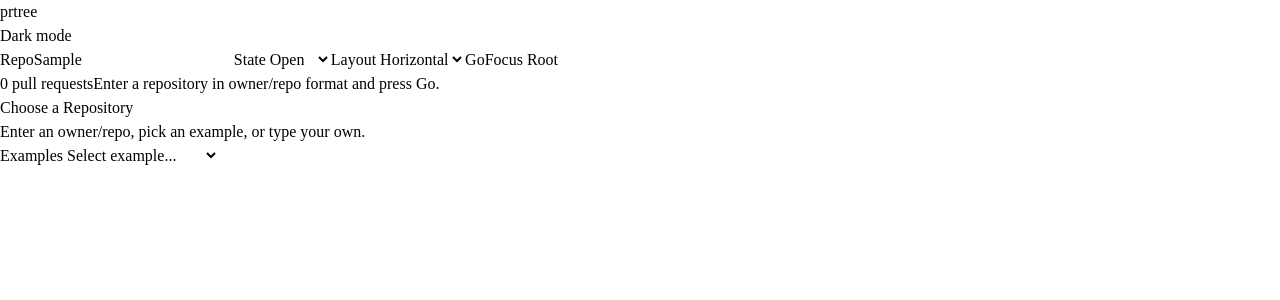
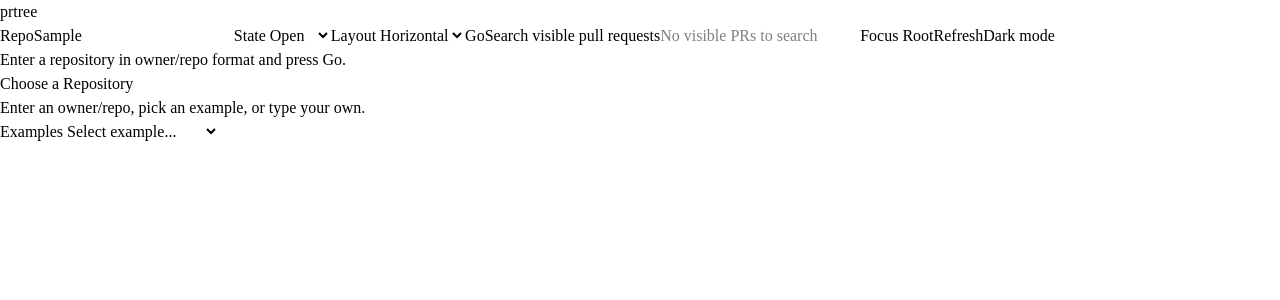
Before and after one commit to chrisvasey/prtree, a React (Vite) app in the folder frontend/: page / in a window 1280 px wide. Both pictures are taken after typing "Sample" into the empty fields and a click on the button "Go". Shown: the top 300 px of the page. Built offline with nearby package versions, Linux system fonts and the light colour scheme.

Commit message:
Refine header controls and graph focus/refresh behavior

```diff
--- a/frontend/src/App.tsx
+++ b/frontend/src/App.tsx
@@ -37,6 +37,12 @@ interface AppProps {
   navigateToRepo: (repo: string, focus?: string | null) => void;
 }
 
+interface LoadGraphOptions {
+  preserveSelectedNodeId?: string | null;
+  preserveFocusedPrId?: string | null;
+  routeFocusParam?: string | null;
+}
+
 function resetGraphState(
   setRawNodes: (nodes: GraphNode[]) => void,
   setRawEdges: (edges: GraphResponse['edges']) => void,
@@ -58,6 +64,8 @@ function resetGraphState(
 export default function App({ routeRepo, routeFocus, navigateToRepo }: AppProps) {
   const reactFlow = useReactFlow();
   const requestIdRef = useRef(0);
+  const fitRafRef = useRef<number | null>(null);
+  const fitRetryRafRef = useRef<number | null>(null);
 
   const [repo, setRepo] = useState(routeRepo ?? '');
   const [exampleRepo, setExampleRepo] = useState('');
@@ -88,7 +96,8 @@ export default function App({ routeRepo, routeFocus, navigateToRepo }: AppProps)
 
   const nodeById = useMemo(() => new Map(rawNodes.map((node) => [node.id, node])), [rawNodes]);
   const selectedNode = selectedNodeId ? nodeById.get(selectedNodeId) : undefined;
-  const rootNodeId = useMemo(() => rawNodes.find((node) => node.type === 'repo')?.id ?? null, [rawNodes]);
+  const rootNode = useMemo(() => rawNodes.find((node) => node.type === 'repo') ?? null, [rawNodes]);
+  const rootNodeId = rootNode?.id ?? null;
 
   const focusedPr = useMemo(() => {
     if (!focusedPrId) {
@@ -104,12 +113,63 @@ export default function App({ routeRepo, routeFocus, navigateToRepo }: AppProps)
     [focusedPrId, rawEdges, rawNodes]
   );
 
+  const visiblePrOptions = useMemo(
+    () =>
+      visibleGraph.nodes
+        .filter((node): node is GraphNode & { type: 'pr' } => node.type === 'pr')
+        .sort((left, right) => left.data.number - right.data.number)
+        .map((node) => ({
+          id: node.id,
+          label: `#${node.data.number} ${node.data.title}`
+        })),
+    [visibleGraph.nodes]
+  );
+
   const positionedNodes = useMemo(
     () => positionGraph(visibleGraph.nodes, visibleGraph.edges, layoutMode),
     [layoutMode, visibleGraph.edges, visibleGraph.nodes]
   );
 
   const activeRepo = loadedRepo ?? routeRepo ?? null;
+
+  const focusedLabel = useMemo(() => {
+    if (focusedPr) {
+      return `Focusing: PR #${focusedPr.data.number} ${focusedPr.data.title}`;
+    }
+
+    if (rootNode) {
+      return `Focusing: Repo ${rootNode.data.label}`;
+    }
+
+    return null;
+  }, [focusedPr, rootNode]);
+
+  useEffect(() => {
+    const trimmedRepo = repo.trim();
+    const titleRepo = activeRepo ?? (trimmedRepo || null);
+
+    if (loading) {
+      document.title = titleRepo ? `Loading ${titleRepo} · prtree` : 'Loading · prtree';
+      return;
+    }
+
+    if (focusedPr && titleRepo) {
+      document.title = `Focusing: PR #${focusedPr.data.number} · ${titleRepo} · prtree`;
+      return;
+    }
+
+    if (rootNode && titleRepo) {
+      document.title = `Focusing: Repo · ${titleRepo} · prtree`;
+      return;
+    }
+
+    if (titleRepo) {
+      document.title = `${titleRepo} · prtree`;
+      return;
+    }
+
+    document.title = 'prtree';
+  }, [activeRepo, focusedPr, loading, repo, rootNode]);
 
   useEffect(() => {
     if (positionedNodes.length === 0) {
@@ -121,7 +181,35 @@ export default function App({ routeRepo, routeFocus, navigateToRepo }: AppProps)
     setNodes(toReactFlowNodes(positionedNodes, layoutMode, themeMode));
     setEdges(toReactFlowEdges(visibleGraph.edges, themeMode));
 
-    requestAnimationFrame(() => {
+    if (fitRafRef.current !== null) {
+      cancelAnimationFrame(fitRafRef.current);
+      fitRafRef.current = null;
+    }
+    if (fitRetryRafRef.current !== null) {
+      cancelAnimationFrame(fitRetryRafRef.current);
+      fitRetryRafRef.current = null;
+    }
+
+    fitRafRef.current = requestAnimationFrame(() => {
+      fitRafRef.current = null;
+
+      const fitGraph = (): void => {
+        const fitOptions = {
+          padding: 0.24,
+          duration: 350,
+          minZoom: MIN_AUTO_FIT_ZOOM,
+          maxZoom: 1
+        };
+
+        reactFlow.fitView(fitOptions);
+        fitRetryRafRef.current = requestAnimationFrame(() => {
+          fitRetryRafRef.current = null;
+          if (!reactFlow.fitView(fitOptions)) {
+            reactFlow.fitView(fitOptions);
+          }
+        });
+      };
+
       if (pendingFitNodeId) {
         const targetNode = reactFlow.getNode(pendingFitNodeId);
         if (targetNode) {
@@ -131,6 +219,8 @@ export default function App({ routeRepo, routeFocus, navigateToRepo }: AppProps)
             padding: 0.8,
             maxZoom: 1.3
           });
+        } else {
+          fitGraph();
         }
 
         setPendingFitNodeId(null);
@@ -139,15 +229,21 @@ export default function App({ routeRepo, routeFocus, navigateToRepo }: AppProps)
       }
 
       if (pendingFitGraph) {
-        reactFlow.fitView({
-          padding: 0.24,
-          duration: 350,
-          minZoom: MIN_AUTO_FIT_ZOOM,
-          maxZoom: 1
-        });
+        fitGraph();
         setPendingFitGraph(false);
       }
     });
+
+    return () => {
+      if (fitRafRef.current !== null) {
+        cancelAnimationFrame(fitRafRef.current);
+        fitRafRef.current = null;
+      }
+      if (fitRetryRafRef.current !== null) {
+        cancelAnimationFrame(fitRetryRafRef.current);
+        fitRetryRafRef.current = null;
+      }
+    };
   }, [
     layoutMode,
     pendingFitGraph,
@@ -161,7 +257,7 @@ export default function App({ routeRepo, routeFocus, navigateToRepo }: AppProps)
   ]);
 
   const loadGraph = useCallback(
-    async (targetRepo: string, targetState: 'open' | 'closed' | 'all') => {
+    async (targetRepo: string, targetState: 'open' | 'closed' | 'all', options?: LoadGraphOptions) => {
       const normalizedRepo = targetRepo.trim();
       if (!normalizedRepo) {
         setError('Enter a repository in owner/repo format and press Go.');
@@ -186,13 +282,25 @@ export default function App({ routeRepo, routeFocus, navigateToRepo }: AppProps)
         }
 
         const graph = payload as GraphResponse;
+        const preservedSelectedNodeId = options?.preserveSelectedNodeId ?? null;
+        const preservedFocusedPrId = options?.preserveFocusedPrId ?? null;
+        const routeFocusedNodeId = findFocusedNodeId(graph.nodes, options?.routeFocusParam ?? null);
+        const hasPreservedSelectedNode = preservedSelectedNodeId
+          ? graph.nodes.some((node) => node.id === preservedSelectedNodeId)
+          : false;
+        const hasPreservedFocusedPr = preservedFocusedPrId
+          ? graph.nodes.some((node) => node.id === preservedFocusedPrId && node.type === 'pr')
+          : false;
+        const nextFocusedPrId = hasPreservedFocusedPr ? preservedFocusedPrId : routeFocusedNodeId;
+        const nextSelectedNodeId = hasPreservedSelectedNode ? preservedSelectedNodeId : nextFocusedPrId;
+
         setLoadedRepo(graph.repo);
         setRepo(graph.repo);
         setRawNodes(graph.nodes);
         setRawEdges(graph.edges);
         setPullCount(graph.pullCount);
-        setSelectedNodeId(null);
-        setFocusedPrId(null);
+        setSelectedNodeId(nextSelectedNodeId);
+        setFocusedPrId(nextFocusedPrId);
         setPendingFitNodeId(null);
         setPendingFitGraph(true);
         setHasLoadedGraph(true);
@@ -229,8 +337,8 @@ export default function App({ routeRepo, routeFocus, navigateToRepo }: AppProps)
     }
 
     setRepo(routeRepo);
-    void loadGraph(routeRepo, stateFilter);
-  }, [loadGraph, routeRepo, stateFilter]);
+    void loadGraph(routeRepo, stateFilter, { routeFocusParam: routeFocus });
+  }, [loadGraph, routeFocus, routeRepo, stateFilter]);
 
   useEffect(() => {
     if (!routeRepo) {
@@ -314,6 +422,26 @@ export default function App({ routeRepo, routeFocus, navigateToRepo }: AppProps)
     },
     [focusNodeById]
   );
+
+  const onPrSelectFromSearch = useCallback(
+    (nodeId: string) => {
+      focusNodeById(nodeId, true);
+    },
+    [focusNodeById]
+  );
+
+  const onRefresh = useCallback(() => {
+    const targetRepo = (activeRepo ?? repo).trim();
+    if (!targetRepo) {
+      setError('Enter a repository in owner/repo format and press Go.');
+      return;
+    }
+
+    void loadGraph(targetRepo, stateFilter, {
+      preserveSelectedNodeId: selectedNodeId,
+      preserveFocusedPrId: focusedPrId
+    });
+  }, [activeRepo, focusedPrId, loadGraph, repo, selectedNodeId, stateFilter]);
 
   const goToRepo = useCallback(
     (repoOverride?: string) => {
@@ -408,31 +536,52 @@ export default function App({ routeRepo, routeFocus, navigateToRepo }: AppProps)
 
   const showSidebar = Boolean(selectedNode);
   const showInitialState = !routeRepo && !hasLoadedGraph && !loading && rawNodes.length === 0;
-  const focusedLabel = focusedPr ? `Focusing #${focusedPr.data.number} ${focusedPr.data.title}` : null;
+  const showGraphStatus = !loading && pullCount > 0;
 
   return (
     <div className="grid h-full grid-rows-[auto_1fr] bg-[radial-gradient(circle_at_top,_#f8fafc_0%,_#eef2ff_42%,_#e2e8f0_100%)] text-slate-900 transition-colors dark:bg-[radial-gradient(circle_at_top,_#0f172a_0%,_#0b1120_42%,_#020617_100%)] dark:text-slate-100">
       <HeaderControls
         repo={repo}
-        pullCount={pullCount}
-        focusedLabel={focusedLabel}
         loading={loading}
-        error={error}
+        canRefresh={Boolean((activeRepo ?? repo).trim())}
         themeMode={themeMode}
         stateFilter={stateFilter}
         layoutMode={layoutMode}
         hasRoot={Boolean(rootNodeId)}
         hasFocusedPr={Boolean(focusedPr)}
+        prSearchOptions={visiblePrOptions}
         onRepoChange={setRepo}
         onStateFilterChange={setStateFilter}
         onLayoutModeChange={onLayoutModeChange}
+        onPrSelect={onPrSelectFromSearch}
         onGo={() => goToRepo()}
+        onRefresh={onRefresh}
         onToggleTheme={() => setThemeMode((prev) => (prev === 'dark' ? 'light' : 'dark'))}
         onFocusRoot={focusRoot}
         onUnfocus={unfocusGraph}
       />
 
-      <main className={`grid min-h-0 ${showSidebar ? 'grid-cols-1 lg:grid-cols-[1fr_320px]' : 'grid-cols-1'}`}>
+      <main className={`relative grid min-h-0 ${showSidebar ? 'grid-cols-1 lg:grid-cols-[1fr_320px]' : 'grid-cols-1'}`}>
+        {showGraphStatus || error ? (
+          <div className="pointer-events-none absolute left-3 top-2 z-30 flex max-w-[44rem] flex-col items-start gap-1 text-left">
+            {showGraphStatus ? (
+              <span className="rounded-md bg-white/85 px-2 py-1 text-sm text-slate-700 shadow-sm backdrop-blur dark:bg-slate-900/85 dark:text-slate-200">
+                {pullCount} pull requests
+              </span>
+            ) : null}
+            {showGraphStatus && focusedLabel ? (
+              <span className="max-w-[44rem] truncate rounded-md bg-white/85 px-2 py-1 text-sm text-slate-700 shadow-sm backdrop-blur dark:bg-slate-900/85 dark:text-slate-200">
+                {focusedLabel}
+              </span>
+            ) : null}
+            {error ? (
+              <span className="max-w-[44rem] truncate rounded-md bg-rose-50/95 px-2 py-1 text-sm font-medium text-rose-700 shadow-sm backdrop-blur dark:bg-rose-950/60 dark:text-rose-300">
+                {error}
+              </span>
+            ) : null}
+          </div>
+        ) : null}
+
         <section className="relative min-h-0">
           {loading ? (
             <div
--- a/frontend/src/components/HeaderControls.tsx
+++ b/frontend/src/components/HeaderControls.tsx
@@ -1,21 +1,28 @@
+import { useId, useMemo, useState } from 'react';
 import type { LayoutMode, ThemeMode } from '../lib/graphView';
-import { inputClass, labelClass, primaryButtonClass, secondaryButtonClass, selectClass } from '../ui/classes';
+import { primaryButtonClass, secondaryButtonClass } from '../ui/classes';
+
+interface PrSearchOption {
+  id: string;
+  label: string;
+}
 
 interface HeaderControlsProps {
   repo: string;
-  pullCount: number;
-  focusedLabel: string | null;
   loading: boolean;
-  error: string | null;
+  canRefresh: boolean;
   themeMode: ThemeMode;
   stateFilter: 'open' | 'closed' | 'all';
   layoutMode: LayoutMode;
   hasRoot: boolean;
   hasFocusedPr: boolean;
+  prSearchOptions: PrSearchOption[];
   onRepoChange: (value: string) => void;
   onStateFilterChange: (value: 'open' | 'closed' | 'all') => void;
   onLayoutModeChange: (value: LayoutMode) => void;
+  onPrSelect: (nodeId: string) => void;
   onGo: () => void;
+  onRefresh: () => void;
   onToggleTheme: () => void;
   onFocusRoot: () => void;
   onUnfocus: () => void;
@@ -23,37 +30,64 @@ interface HeaderControlsProps {
 
 export function HeaderControls({
   repo,
-  pullCount,
-  focusedLabel,
   loading,
-  error,
+  canRefresh,
   themeMode,
   stateFilter,
   layoutMode,
   hasRoot,
   hasFocusedPr,
+  prSearchOptions,
   onRepoChange,
   onStateFilterChange,
   onLayoutModeChange,
+  onPrSelect,
   onGo,
+  onRefresh,
   onToggleTheme,
   onFocusRoot,
   onUnfocus
 }: HeaderControlsProps) {
+  const prListId = useId();
+  const [searchInput, setSearchInput] = useState('');
+
+  const searchablePrCount = prSearchOptions.length;
+  const normalizedLookup = useMemo(() => {
+    const lookup = new Map<string, string>();
+    for (const option of prSearchOptions) {
+      lookup.set(option.label.trim().toLowerCase(), option.id);
+      const normalizedNumber = option.label.split(' ')[0]?.trim().toLowerCase();
+      if (normalizedNumber) {
+        lookup.set(normalizedNumber, option.id);
+      }
+    }
+    return lookup;
+  }, [prSearchOptions]);
+
+  const onSearchChange = (value: string) => {
+    setSearchInput(value);
+    const matchedId = normalizedLookup.get(value.trim().toLowerCase());
+    if (matchedId) {
+      onPrSelect(matchedId);
+    }
+  };
+
+  const toolbarInputClass =
+    'h-9 rounded-md border border-slate-300 bg-white px-2.5 text-sm text-slate-900 shadow-sm outline-none transition placeholder:text-slate-400 focus:border-teal-600 focus:ring-2 focus:ring-teal-500/25 dark:border-slate-700 dark:bg-slate-900 dark:text-slate-100 dark:placeholder:text-slate-500 dark:focus:border-teal-400 dark:focus:ring-teal-400/25';
+  const toolbarSelectClass =
+    'h-9 rounded-md border border-slate-300 bg-white px-2.5 text-sm text-slate-900 shadow-sm outline-none transition focus:border-teal-600 focus:ring-2 focus:ring-teal-500/25 dark:border-slate-700 dark:bg-slate-900 dark:text-slate-100 dark:focus:border-teal-400 dark:focus:ring-teal-400/25';
+
   return (
-    <header className="flex flex-col gap-2.5 border-b border-sky-100/80 bg-slate-50/90 px-4 py-3 backdrop-blur-md dark:border-slate-800 dark:bg-slate-950/80">
-      <div className="flex items-center justify-between gap-3">
-        <h1 className="m-0 text-xl font-semibold tracking-tight">prtree</h1>
-        <button className={secondaryButtonClass} onClick={onToggleTheme}>
-          {themeMode === 'dark' ? 'Light mode' : 'Dark mode'}
-        </button>
-      </div>
+    <header className="border-b border-sky-100/80 bg-slate-50/90 px-3 py-2 backdrop-blur-md dark:border-slate-800 dark:bg-slate-950/80">
+      <div className="flex items-center gap-2 overflow-x-auto">
+        <h1 className="m-0 shrink-0 pr-2 text-xl font-semibold tracking-tight">prtree</h1>
 
-      <div className="flex flex-wrap items-end gap-3">
-        <label className={labelClass}>
-          <span>Repo</span>
+        <label className="sr-only" htmlFor="repo-input">
+          Repo
+        </label>
         <input
-            className={inputClass}
+          id="repo-input"
+          className={`${toolbarInputClass} min-w-[220px]`}
           value={repo}
           onChange={(event) => onRepoChange(event.target.value)}
           placeholder="owner/repo"
@@ -61,12 +95,13 @@ export function HeaderControls({
           autoCorrect="off"
           spellCheck={false}
         />
+
+        <label className="sr-only" htmlFor="state-select">
+          State
         </label>
-
-        <label className={labelClass}>
-          <span>State</span>
         <select
-            className={selectClass}
+          id="state-select"
+          className={`${toolbarSelectClass} min-w-[96px]`}
           value={stateFilter}
           onChange={(event) => onStateFilterChange(event.target.value as 'open' | 'closed' | 'all')}
         >
@@ -74,39 +109,63 @@ export function HeaderControls({
           <option value="closed">Closed</option>
           <option value="all">All</option>
         </select>
+
+        <label className="sr-only" htmlFor="layout-select">
+          Layout
         </label>
-
-        <label className={labelClass}>
-          <span>Layout</span>
         <select
-            className={selectClass}
+          id="layout-select"
+          className={`${toolbarSelectClass} min-w-[112px]`}
           value={layoutMode}
           onChange={(event) => onLayoutModeChange(event.target.value as LayoutMode)}
         >
           <option value="horizontal">Horizontal</option>
           <option value="vertical">Vertical</option>
         </select>
-        </label>
 
-        <button className={primaryButtonClass} onClick={onGo} disabled={loading}>
+        <button className={`${primaryButtonClass} rounded-md px-3`} onClick={onGo} disabled={loading}>
           {loading ? 'Loading...' : 'Go'}
         </button>
 
-        <button className={secondaryButtonClass} onClick={onFocusRoot} disabled={!hasRoot}>
+        <label className="sr-only" htmlFor="pr-search">
+          Search visible pull requests
+        </label>
+        <input
+          id="pr-search"
+          list={prListId}
+          className={`${toolbarInputClass} min-w-[260px]`}
+          value={searchInput}
+          onChange={(event) => onSearchChange(event.target.value)}
+          placeholder={searchablePrCount > 0 ? 'Search PR on screen (#, title)' : 'No visible PRs to search'}
+          disabled={searchablePrCount === 0}
+        />
+        <datalist id={prListId}>
+          {prSearchOptions.map((option) => (
+            <option key={option.id} value={option.label} />
+          ))}
+        </datalist>
+
+        <button className={`${secondaryButtonClass} rounded-md px-3`} onClick={onFocusRoot} disabled={!hasRoot}>
           Focus Root
         </button>
 
         {hasFocusedPr ? (
-          <button className={secondaryButtonClass} onClick={onUnfocus}>
+          <button className={`${secondaryButtonClass} rounded-md px-3`} onClick={onUnfocus}>
             Unfocus
           </button>
         ) : null}
-      </div>
 
-      <div className="flex flex-wrap items-center gap-3 text-sm text-slate-600 dark:text-slate-300">
-        <span>{pullCount} pull requests</span>
-        {focusedLabel ? <span>{focusedLabel}</span> : null}
-        {error ? <span className="font-medium text-rose-700 dark:text-rose-400">{error}</span> : null}
+        <button
+          className={`${secondaryButtonClass} ml-auto shrink-0 rounded-md px-3`}
+          onClick={onRefresh}
+          disabled={loading || !canRefresh}
+        >
+          Refresh
+        </button>
+
+        <button className={`${secondaryButtonClass} shrink-0 rounded-md px-3`} onClick={onToggleTheme}>
+          {themeMode === 'dark' ? 'Light mode' : 'Dark mode'}
+        </button>
       </div>
     </header>
   );
```
Lines whose indentation alone changed are shown as unchanged.
